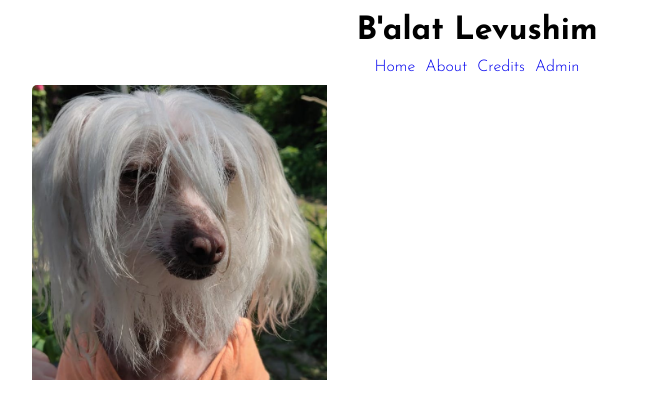
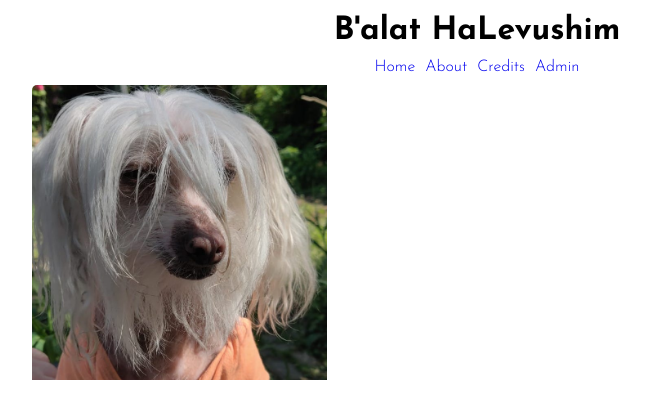
Before and after one commit to NotTani/Ba-alat-HaLevushim, a Jekyll site: the page built from index.markdown, in a window 1280 px wide. Shown: the top 419 px of the page, without its empty margins (163-813 px from the left). Built offline with Jekyll 4.4.1, drawn with Linux system fonts in a browser that asks for light colours; a script that is not in the unit is left out.

Commit message:
Refinalize title

```diff
--- a/_config.yml
+++ b/_config.yml
@@ -18,7 +18,7 @@
 # You can create any custom variable you would like, and they will be accessible
 # in the templates via {{ site.myvariable }}.
 
-title: B'alat Levushim
+title: B'alat HaLevushim
 email: your-email@example.com
 baseurl: "" # the subpath of your site, e.g. /blog
 url: "" # the base hostname & protocol for your site, e.g. http://example.com
```
